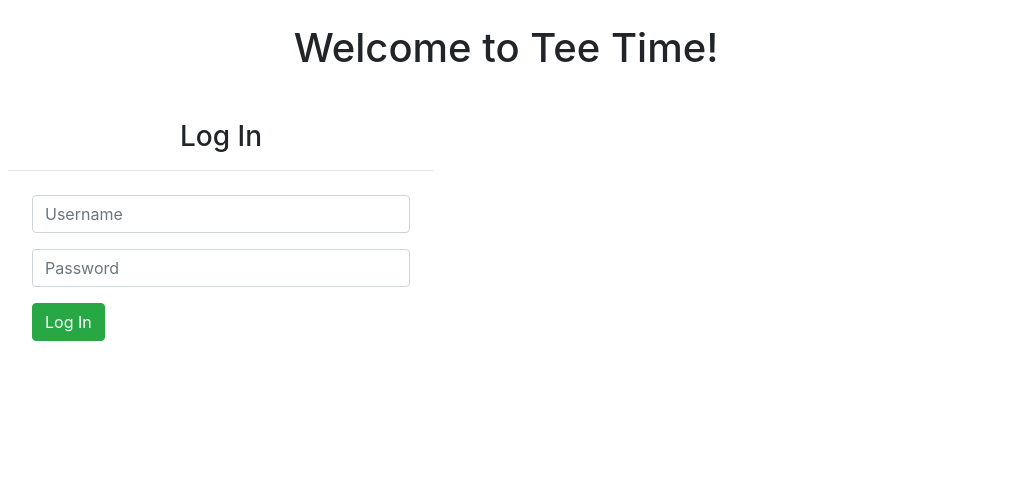
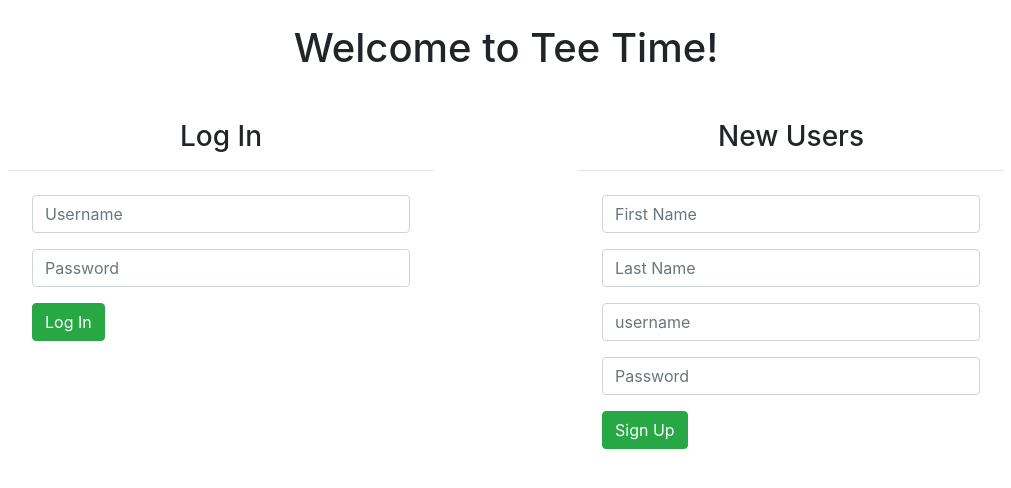
Before and after one commit to apnordin/CragList, a React (Create React App) app in the folder client/: page /login in a window 1280 px wide. Shown: the top 488 px of the page, without its empty margins (134-1145 px from the left). Built offline with nearby package versions, Linux system fonts and the light colour scheme.

Commit message:
Reintroduced signup, no errors, signup also logs in and adds token to session storage

```diff
--- a/client/src/pages/Login.js
+++ b/client/src/pages/Login.js
@@ -62,7 +62,7 @@ export default function Login ({ setToken }) {
                             </div>
                         </form>
                     </div>
-                    {/* <Signup setToken={setToken} /> */}
+                    <Signup setToken={setToken} />
                 </div>
             </div>
         </div>
```
